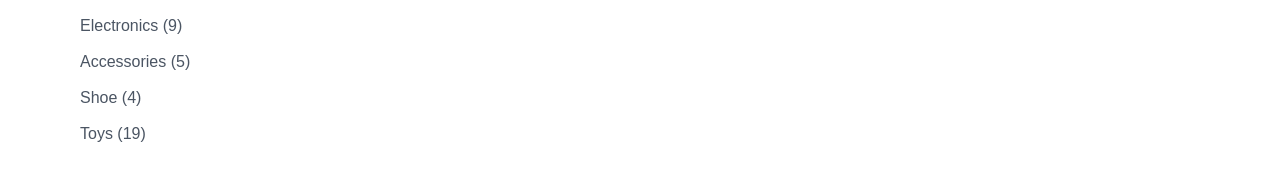
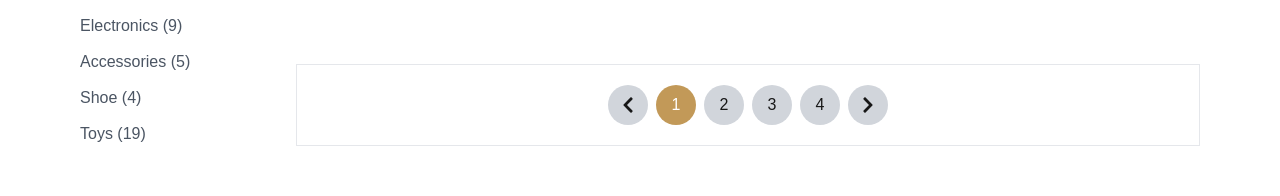
Before and after one commit to satyahandloomindustries/satya-handloom-industries-fe, a Next.js app: page /products in a window 1280 px wide. Shown: the part 319-515 px from the top of the page. Built offline with nearby package versions, Linux system fonts and the light colour scheme.

Commit message:
pagination footer

```diff
--- /dev/null
+++ b/components/PaginationFooter/index.jsx
@@ -0,0 +1,45 @@
+'use client';
+import { range } from '@/utls';
+import React from 'react';
+import { FaChevronLeft, FaChevronRight } from 'react-icons/fa';
+
+const Circle = ({ active, children, onClick = () => {} }) => {
+  return (
+    <button
+      className={`w-3 h-3 rounded-full p-5 flex items-center justify-center ${active ? 'bg-shi_brown text-white' : 'bg-gray-300'}`}
+      onClick={onClick}
+    >
+      <div className="items-center justify-center flex">{children}</div>
+    </button>
+  );
+};
+
+const PaginationFooter = () => {
+  const [page, setPage] = React.useState(1);
+
+  const start = Math.ceil(page / 4) * 4 - 3;
+
+  return (
+    <div className="w-full p-5 border items-center justify-center flex gap-2 absolute bottom-0">
+      <Circle onClick={() => setPage(Math.max(1, page - 1))}>
+        <FaChevronLeft size={18} />
+      </Circle>
+      {[...range(start, start + 4)].map((item) => {
+        return (
+          <Circle
+            key={item}
+            active={item === page}
+            onClick={() => setPage(item)}
+          >
+            {item}
+          </Circle>
+        );
+      })}
+      <Circle onClick={() => setPage(page + 1)}>
+        <FaChevronRight size={18} />
+      </Circle>
+    </div>
+  );
+};
+
+export default PaginationFooter;
```
